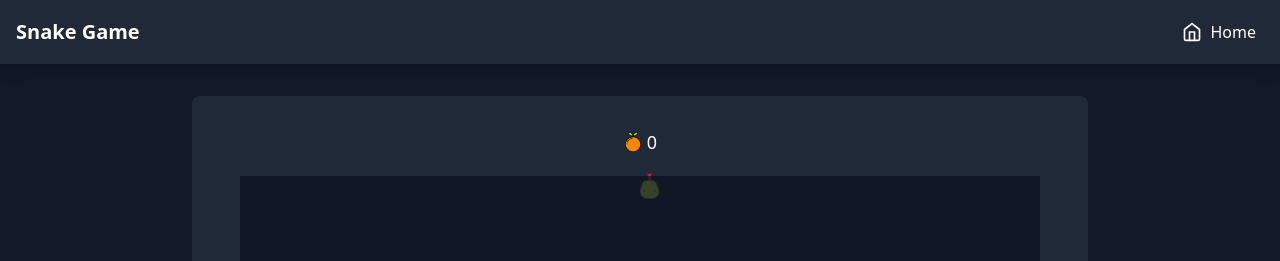
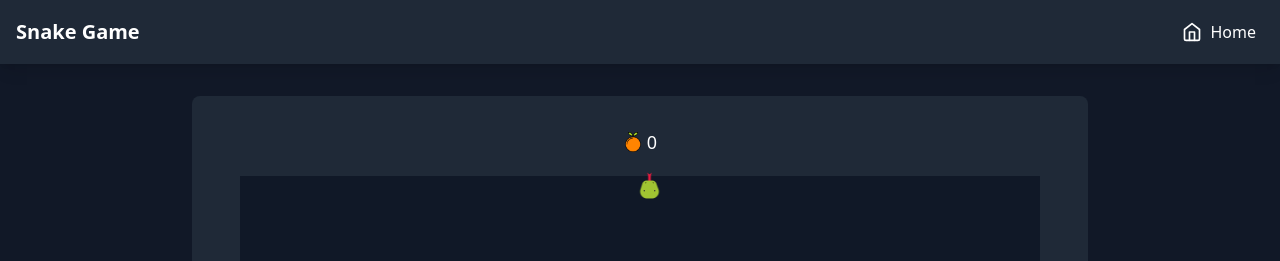
Before and after one commit to SomeiLam/javascript-game-collection, a React (Vite) app: page /snake in a window 1280 px wide. Both pictures are taken after a click on the button "Start Game". Shown: the top 261 px of the page. Built offline with nearby package versions, Linux system fonts and the light colour scheme.

Commit message:
Fixed z index

```diff
--- a/src/components/SnakeGame/GameBoard.tsx
+++ b/src/components/SnakeGame/GameBoard.tsx
@@ -53,7 +53,7 @@
               key={`${x}-${y}`}
               className={`w-full h-full ${
                 isSnakeHead
-                  ? 'scale-150'
+                  ? 'scale-150 z-10'
                   : isSnake
                     ? 'bg-[#76a32e] rounded-full scale-125 z-0'
                     : 'bg-gray-900'
@@ -63,7 +63,7 @@
                 <img
                   src="snake/head.png"
                   alt="snake-head"
-                  className={`w-full h-full object-contain z-10 relative ${getRotation()}`}
+                  className={`w-full h-full object-contain relative ${getRotation()}`}
                 />
               ) : isFood ? (
                 <img
```
